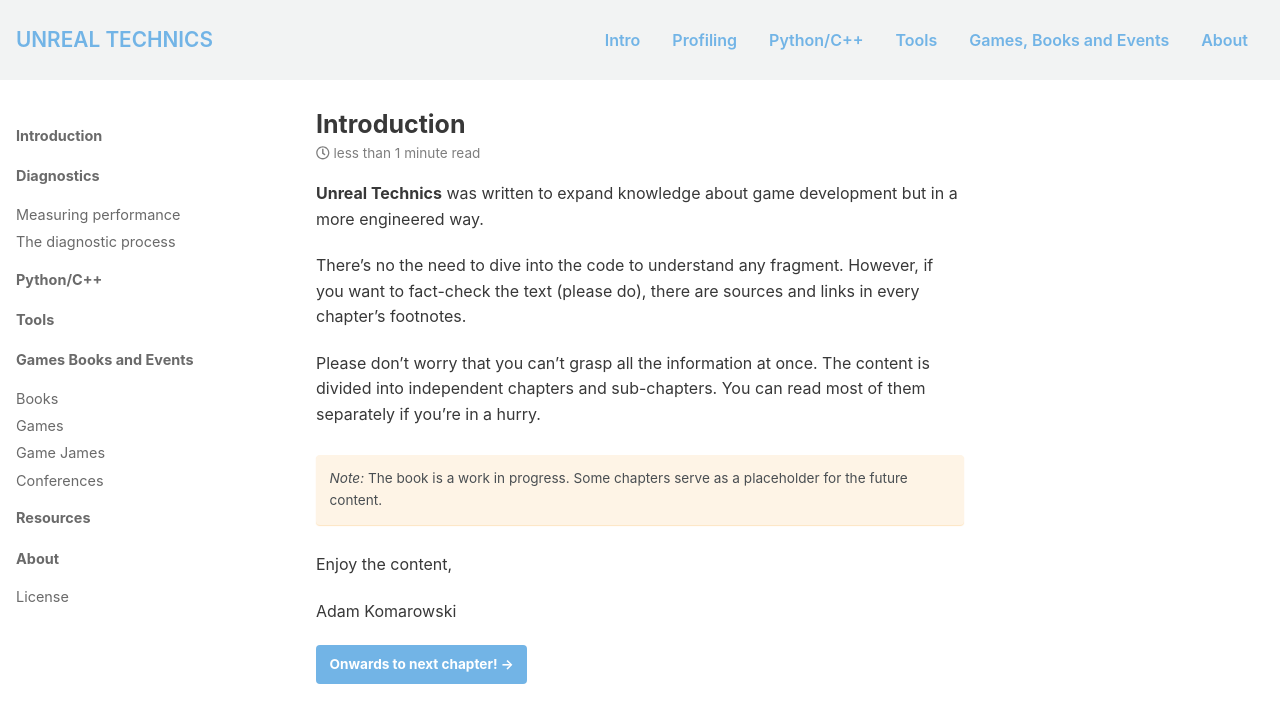
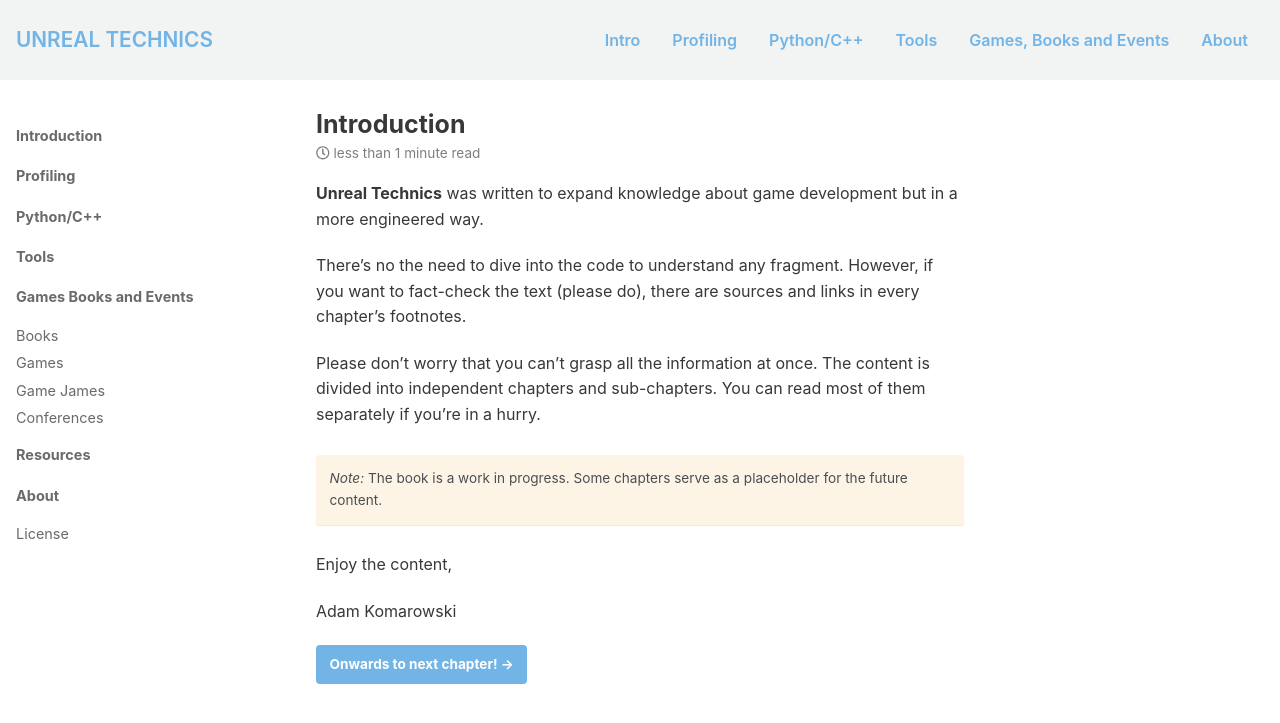
Before and after one commit to AdamKomarowski/unrealtechart, a Jekyll site: the page built from book/index.md, in a window 1280 px wide and 900 px high. Shown: the top 723 px of the window. Built offline with Jekyll 4.4.1, drawn with Linux system fonts in a browser that asks for light colours; nearby versions of some CDN libraries.

Commit message:
Update navigation.yml

```diff
--- a/_data/navigation.yml
+++ b/_data/navigation.yml
@@ -16,13 +16,8 @@ main:
 book:
   - title: "Introduction"
     url: /book/
-  - title: "Diagnostics"
-    url: /book/process/
-    children:
-      - title: "Measuring performance"
-        url: /book/process/measuring-performance/
-      - title: "The diagnostic process"
-        url: /book/process/diagnosis/
+  - title: "Profiling"
+    url: /book/process/measuring-performance/
   - title: "Python/C++"
     url: /book/coding/
   - title: "Tools"
```
